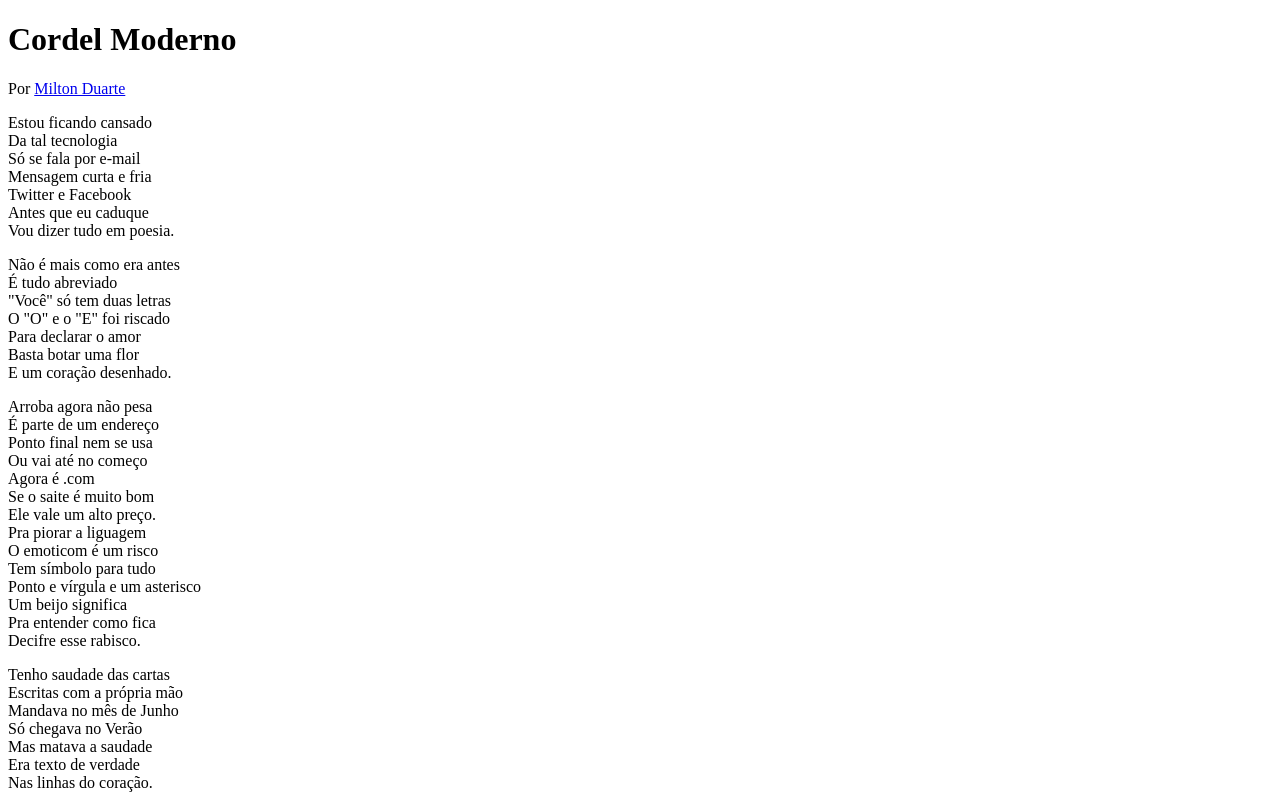
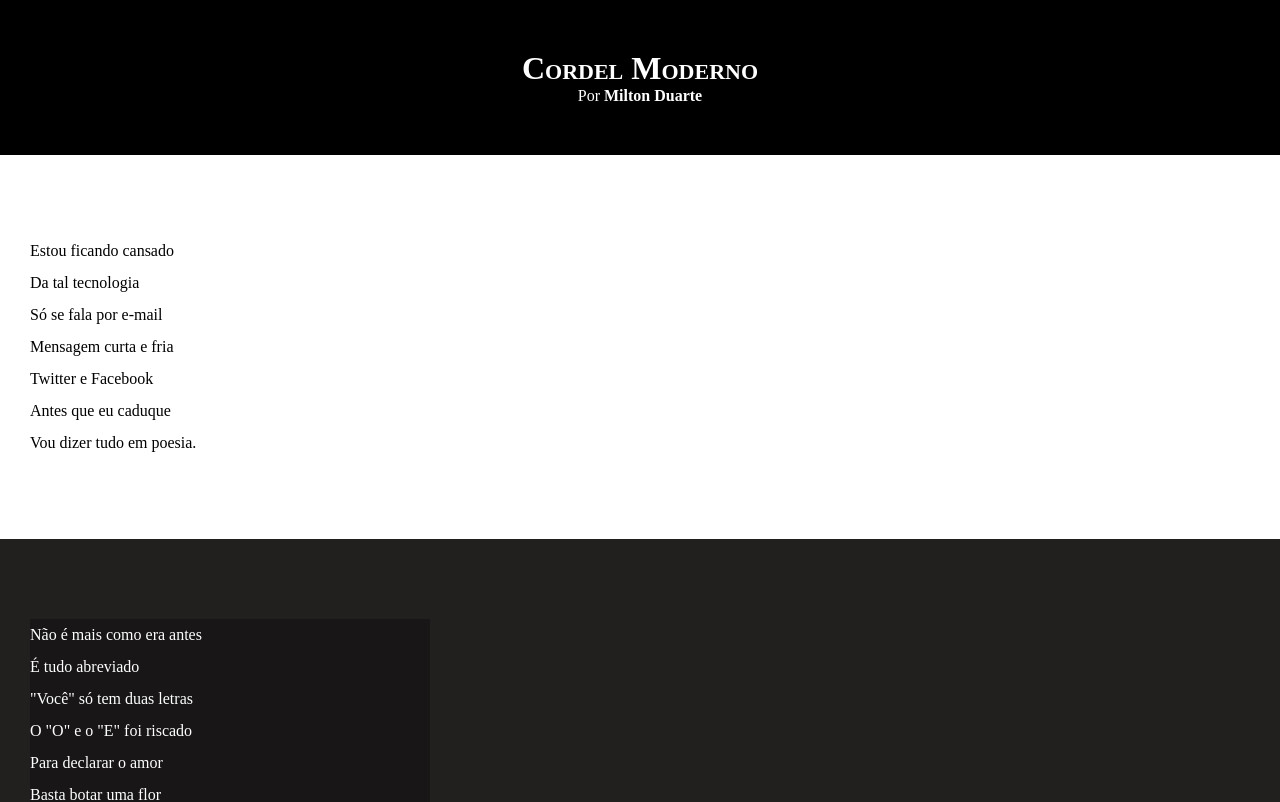
Before and after one commit to VitorDevWeb/html-css, a plain HTML site: page desafios/d012/index.html in a window 1280 px wide. Shown: the top 802 px of the page. Drawn offline with Linux system fonts and the light colour scheme.

Commit message:
Atualizei textos e blocos

```diff
--- a/desafios/d012/estilo/style.css
+++ b/desafios/d012/estilo/style.css
@@ -1 +1,66 @@
 @charset "utf-8";
+
+*{
+    margin: 0;
+    padding: 0;
+}
+
+html, body{
+    min-height: 100%vh;
+    background-color: dark;
+}
+
+header{
+    background-color: black;
+    color: white;
+    text-align: center;
+}
+
+header > h1{
+    padding-top: 50px;
+    font-variant: small-caps;
+}
+
+header > p{
+    padding-bottom: 50px;
+
+}
+
+header a, footer a{
+    color: white;
+    text-decoration: none;
+    font-weight: bolder;
+}
+
+header a:hover, footer a:hover{
+    text-decoration: underline;
+}
+
+section{
+    padding-top: 10vh;
+    padding-bottom: 10vh;
+    line-height: 2em;
+    padding-left: 30px;
+}
+
+section.normal{
+    background-color: white;
+    color: black;
+}
+
+section.imagem{
+    background-color: rgb(34, 31, 31);
+    color: white;
+}
+
+section.imagem > p{
+    background-color: rgba(0, 0, 0, 0.288);
+    width: 400px;
+}
+
+footer{
+    color: white;
+    background-color: black;
+    text-align: center;
+    padding: 10px;
+}
--- a/desafios/d012/index.html
+++ b/desafios/d012/index.html
@@ -13,7 +13,7 @@
 
     </header>
 
-    <section>
+    <section class="normal">
         <p>
             Estou ficando cansado <br>
             Da tal tecnologia <br>
@@ -27,7 +27,7 @@
 
 
 
-    <section>
+    <section class="imagem">
         <p>
             Não é mais como era antes<br>
             É tudo abreviado <br>
@@ -39,7 +39,7 @@
         </p>
     </section>
 
-    <section>
+    <section class="normal">
 
         <p>
             Arroba agora não pesa<br>
@@ -61,7 +61,7 @@
 
 
 
-    <section>
+    <section class="imagem">
         <p>
             Tenho saudade das cartas<br>
             Escritas com a própria mão<br>
@@ -75,7 +75,7 @@
 
 
 
-    <section>
+    <section class="normal">
         <p>
             Agora, escrevo e envio <br>
             Chegando na mesma hora<br>
```
